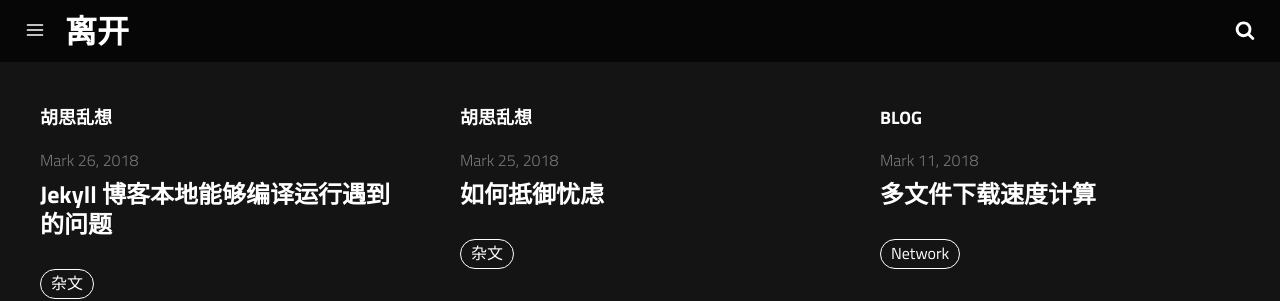
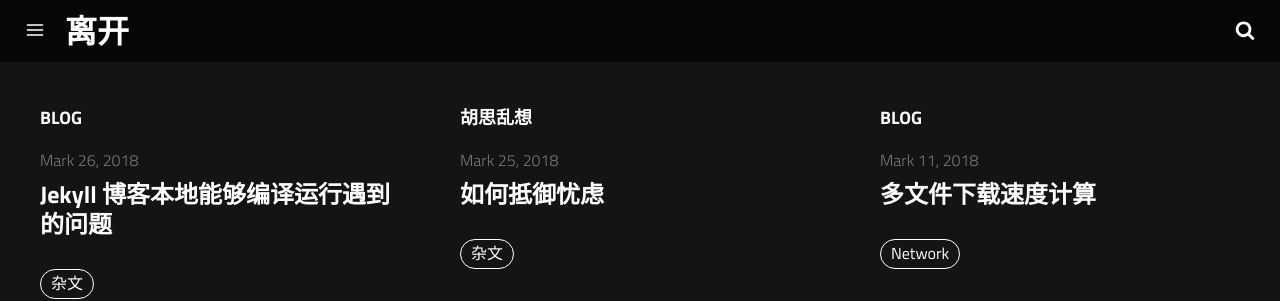
Before and after one commit to wolfleave/wolfleave.github.io, a Jekyll site: the page built from index.md, in a window 1280 px wide and 928 px high. Shown: the top 301 px of the window. Built offline with Jekyll 4.4.1, drawn with Linux system fonts in a browser that asks for light colours.

Commit message:
修改分类

```diff
--- a/_posts/2018-03-26-jekyll-run-problem.md
+++ b/_posts/2018-03-26-jekyll-run-problem.md
@@ -3,7 +3,7 @@ layout: post
 title: "Jekyll 博客本地能够编译运行遇到的问题"
 description:
 image:
-category: '胡思乱想'
+category: 'Blog'
 tags:
 -  杂文
 ---
```
